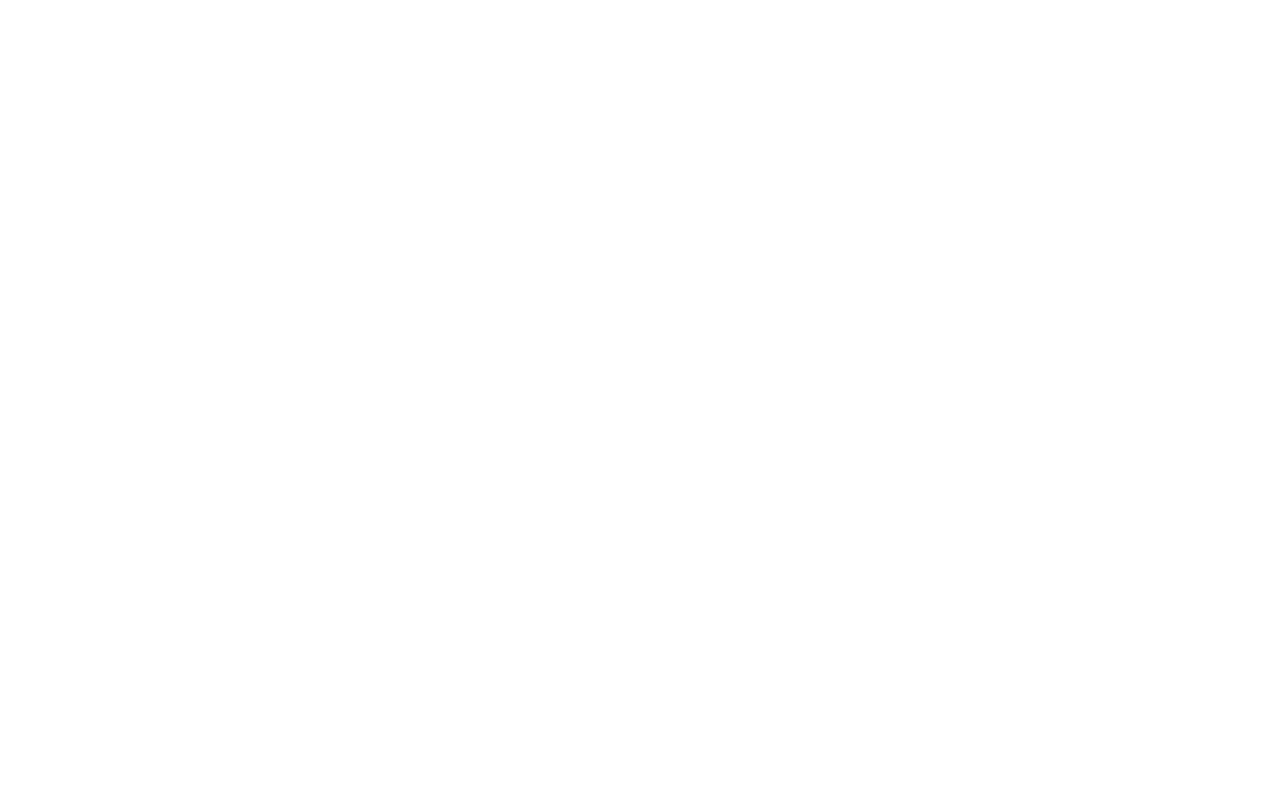
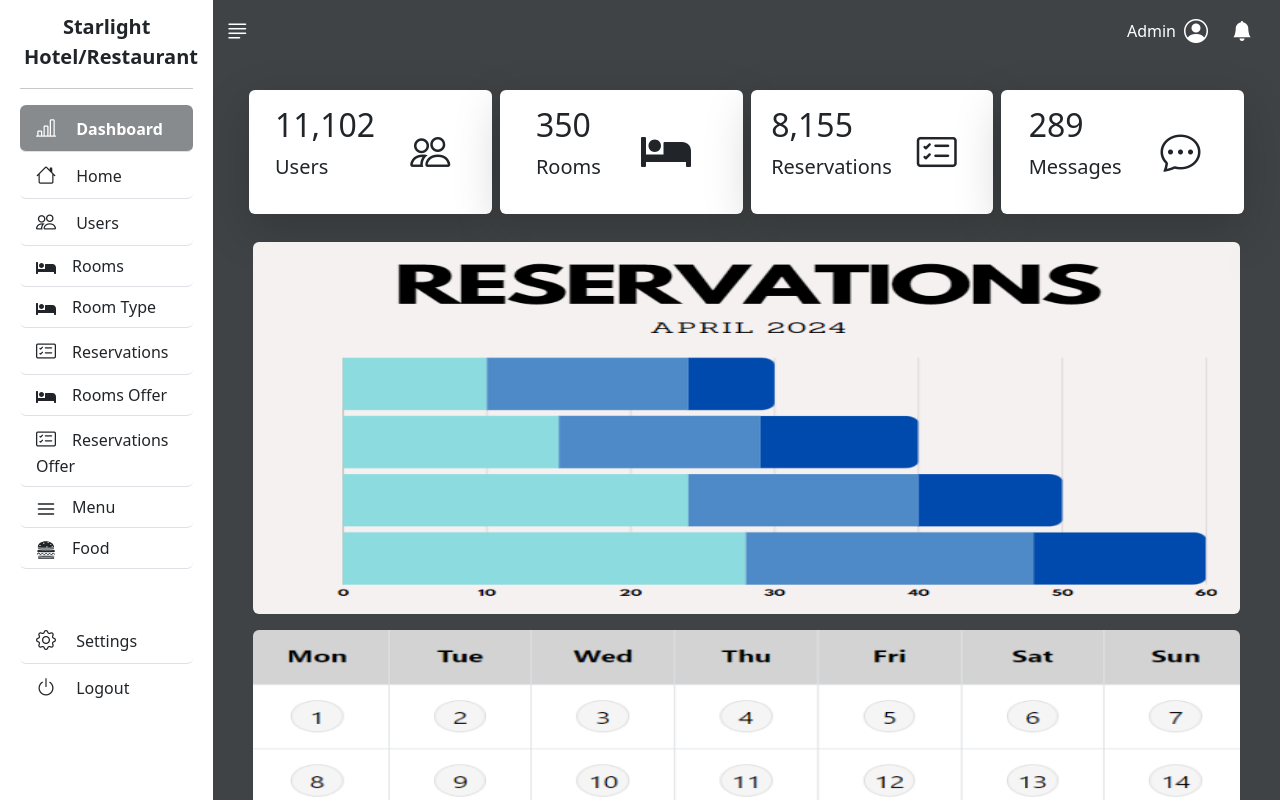
Before and after one commit to andapilingjurka/HotelAndRestaurantFrontEnd, a React (Create React App) app in the folder hotelandrestaurant/: page / in a window 1280 px wide. Before the commit this address had no page. Shown: the top 800 px of the page. Built offline with nearby package versions, Linux system fonts and the light colour scheme.

Commit message:
Rregullimi i App.js

```diff
--- a/hotelandrestaurant/src/Admin/include/Sidebar.js
+++ b/hotelandrestaurant/src/Admin/include/Sidebar.js
@@ -17,9 +17,9 @@
       <hr className="text-dark" />
       <div className="list-group list-group-flush">
         <Link
-          to="/dashboard"
+          to="/"
           className={`list-group-item py-2 rounded ${
-            location.pathname === "/dashboard" ? "active-link" : ""
+            location.pathname === "/" ? "active-link" : ""
           }`}
         >
           <i className="bi bi-bar-chart-line fs-5 me-3"></i>{" "}
@@ -27,9 +27,9 @@
         </Link>
 
         <Link
-          to="/"
+          to="/home"
           className={`list-group-item py-2 rounded ${
-            location.pathname === "/" ? "active-link" : ""
+            location.pathname === "/home" ? "active-link" : ""
           }`}
         >
           <i className="bi bi-house fs-5 me-3"></i> <span>Home</span>
@@ -105,9 +105,9 @@
         </Link>
 
         <Link
-          to="/food"
+          to="/foods"
           className={`list-group-item py-2 rounded ${
-            location.pathname === "/food" ? "active-link" : ""
+            location.pathname === "/foods" ? "active-link" : ""
           }`}
         >
           <GiHamburger className="fs-5 me-3" />
--- a/hotelandrestaurant/src/App.js
+++ b/hotelandrestaurant/src/App.js
@@ -1,13 +1,22 @@
-import FoodsCrud from "./Admin/FoodsCrud";
+import React from "react";
+import "bootstrap/dist/css/bootstrap.min.css";
+import "bootstrap-icons/font/bootstrap-icons.css";
 import { BrowserRouter as Router, Routes, Route } from "react-router-dom";
 import "bootstrap/dist/css/bootstrap.min.css";
 import MenuCrud from "./Admin/MenuCrud";
 import Menu from "./components/Menu/Menu";
+import FoodsCrud from "./Admin/FoodsCrud";
+import Dashboard from "./Admin/Dashboard";
+import RoomTypeAdmin from "./Admin/RoomTypeAdmin";
+import RoomAdmin from "./Admin/RoomAdmin";
 
 function App() {
   return (
     <Router>
       <Routes>
+        <Route path="/" element={<Dashboard />} />
+        <Route path="/rooms" element={<RoomAdmin />} />
+        <Route path="/roomtype" element={<RoomTypeAdmin />} />
         <Route path="/usermenu" element={<Menu />} />
         <Route path="/foods" element={<FoodsCrud />} />
         <Route path="/menu" element={<MenuCrud />} />
```
